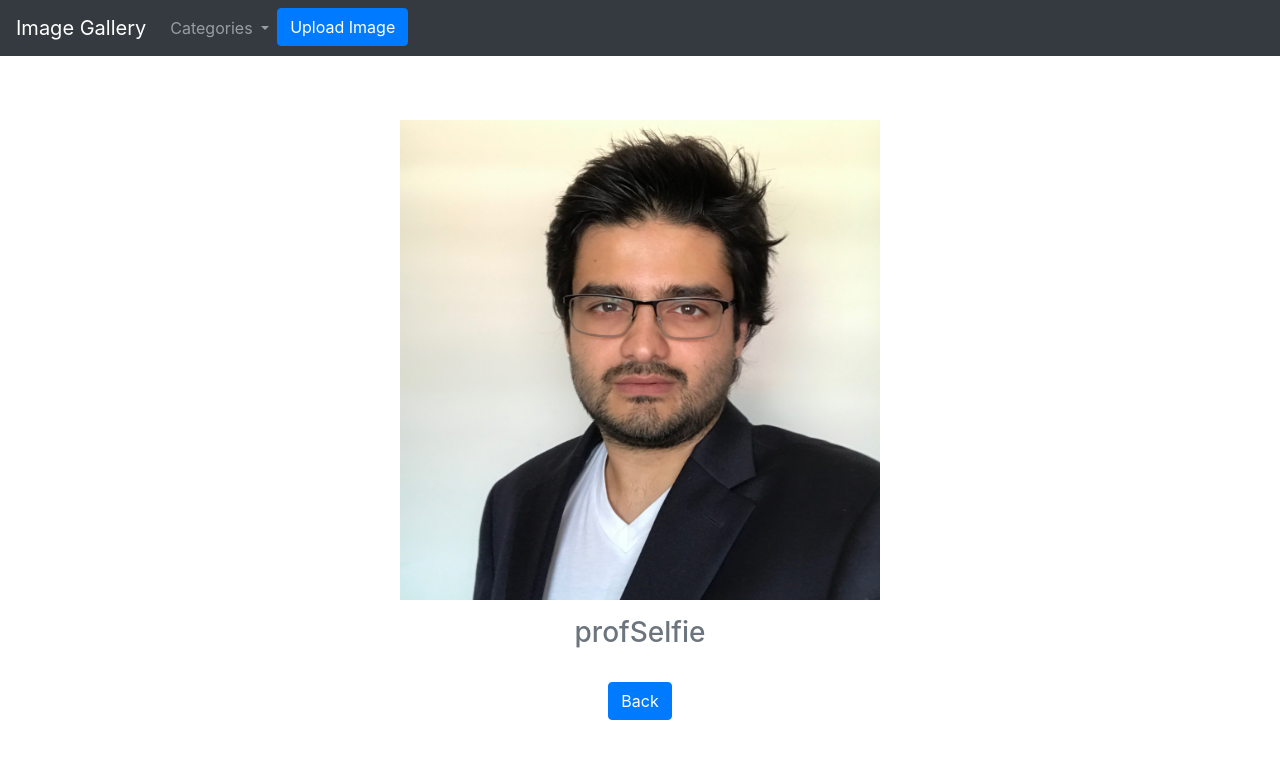
After one commit to numoonchld/image_gallery_app, a Django app: page /image/1/ in a window 1280 px wide. The commit adds this page. Shown: the top 783 px of the page. Run offline with Django 3.2, Linux system fonts and the light colour scheme; data comes from the database, SQL or seed files in the repository; some libraries are stand-ins or nearby versions.

Commit message:
detail view works

```diff
--- a/gallery/urls.py
+++ b/gallery/urls.py
@@ -1,8 +1,11 @@
 from django.urls import path
-from .views import ImageGalleryView, ImageUploadView, ImageFilterView
+from .views import ImageGalleryView, ImageUploadView, ImageFilterView, ImageDetailView
 
 urlpatterns = [
     path('', ImageGalleryView.as_view(), name='home'),
     path('upload/', ImageUploadView.as_view(), name='upload'),
-    path('filtered/<str:image_category>/', ImageFilterView.as_view(), name='filtered_gallery')
+    path('filtered/<str:image_category>/', ImageFilterView.as_view(), name='filtered_gallery'),
+    # path('image/<int:image_id>/', ImageDetailView.as_view(), name='image_detail'),
+    path('image/<pk>/', ImageDetailView.as_view(), name='image_detail'),
+
 ]
--- a/gallery/views.py
+++ b/gallery/views.py
@@ -1,6 +1,5 @@
-from django.shortcuts import render, get_object_or_404
 # gallery view imports
-from django.views.generic import ListView, CreateView
+from django.views.generic import ListView, CreateView, DetailView
 from .models import ImageUnit
 
 # upload modal imports
@@ -18,10 +17,13 @@ class ImageUploadView(CreateView):
     form_class = ImageFieldForm
     success_url = '/'
 
+class ImageDetailView(DetailView):
+    model = ImageUnit
+
 class ImageFilterView(ListView):
     model = ImageUnit
     context_object_name = 'imageunits'
-    template_name = 'gallery/filteredgallery.html'
+    # template_name = 'gallery/filteredgallery.html'
 
     def get_queryset(self): # overrides get
         return ImageUnit.objects.filter(image_category=self.kwargs.get('image_category')).order_by('-image_uploaded_at')
--- a/templates/gallery.html
+++ b/templates/gallery.html
@@ -3,7 +3,7 @@
 
 
 <nav class="navbar navbar-expand-lg navbar-dark bg-dark">
-    <a class="navbar-brand" href="#">Image Gallery</a>
+    <a class="navbar-brand" href="{% url 'home' %}">Image Gallery</a>
     <button class="navbar-toggler" type="button" data-toggle="collapse" data-target="#navbarNavDropdown"
         aria-controls="navbarNavDropdown" aria-expanded="false" aria-label="Toggle navigation">
         <span class="navbar-toggler-icon"></span>
@@ -17,7 +17,7 @@
                     Categories
                 </a>
                 <div class="dropdown-menu" aria-labelledby="navbarDropdownMenuLink">
-                    <a class="dropdown-item" href="{% url 'home' %}"">All</a>
+                    <a class="dropdown-item" href="{% url 'home' %}">All</a>
                     <a class="dropdown-item" href="{% url 'filtered_gallery' 'CA' %}">Concept Art</a>
                     <a class="dropdown-item" href="{% url 'filtered_gallery' 'PD' %}">Product Design</a>
                 </div>
--- /dev/null
+++ b/templates/gallery/imageunit_detail.html
@@ -0,0 +1,30 @@
+{% extends 'gallery.html' %}
+
+{% block content %}
+
+<div class="container-fluid py-3">
+
+    <div class="d-flex flex-column align-items-center justify-content-center my-5" >
+
+        <div>
+            <figure class="figure">
+                <img src="{{ object.image_field.url }}" class="img-fluid" alt="" style="max-height: 60vh;">
+                <figcaption class="figure-caption">
+                    <h3 class="text-center my-3">{{ object.image_title }}</h3>
+                </figcaption>
+            </figure>
+        </div>
+
+        <div>
+            <a href="{{ request.META.HTTP_REFERER }}">
+                <button type="button" class="btn btn-primary">
+                    Back
+                </button>
+            </a>
+        </div>
+
+    </div>
+
+</div>
+
+{% endblock content %}
```
Also changed, not shown: templates/gallery/filtered_gallery.html (deleted, +0 -10 lines), templates/gallery/imageunit_list.html (+12 -6 lines).
